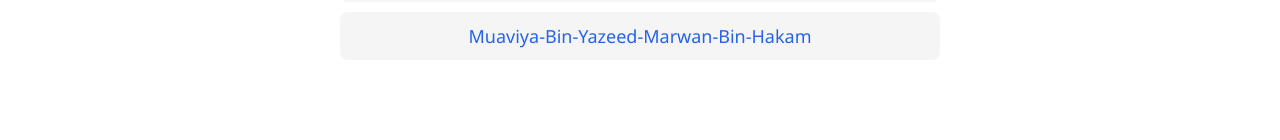
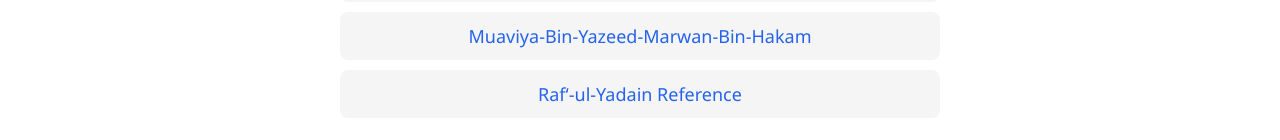
Before and after one commit to mianzainch000/personal-data-frontend, a Next.js app: page /categories/islamicContent/islamicVideo in a window 1280 px wide. Shown: the part 458-598 px from the top of the page. Built offline with nearby package versions, Linux system fonts and the light colour scheme; no server answers.

Commit message:
videio link add

```diff
--- a/src/app/categories/islamicContent/islamicVideo/page.js
+++ b/src/app/categories/islamicContent/islamicVideo/page.js
@@ -29,6 +29,10 @@ const links = [
         label: "Muaviya-Bin-Yazeed-Marwan-Bin-Hakam",
         href: "https://www.youtube.com/watch?v=PTKX8A653iA",
     },
+    {
+        label: "Raf‘-ul-Yadain Reference",
+        href: "https://www.youtube.com/shorts/wXUIsfX7HTU"
+    },
 ];
 
 const IslamicVideo = () => {
```
